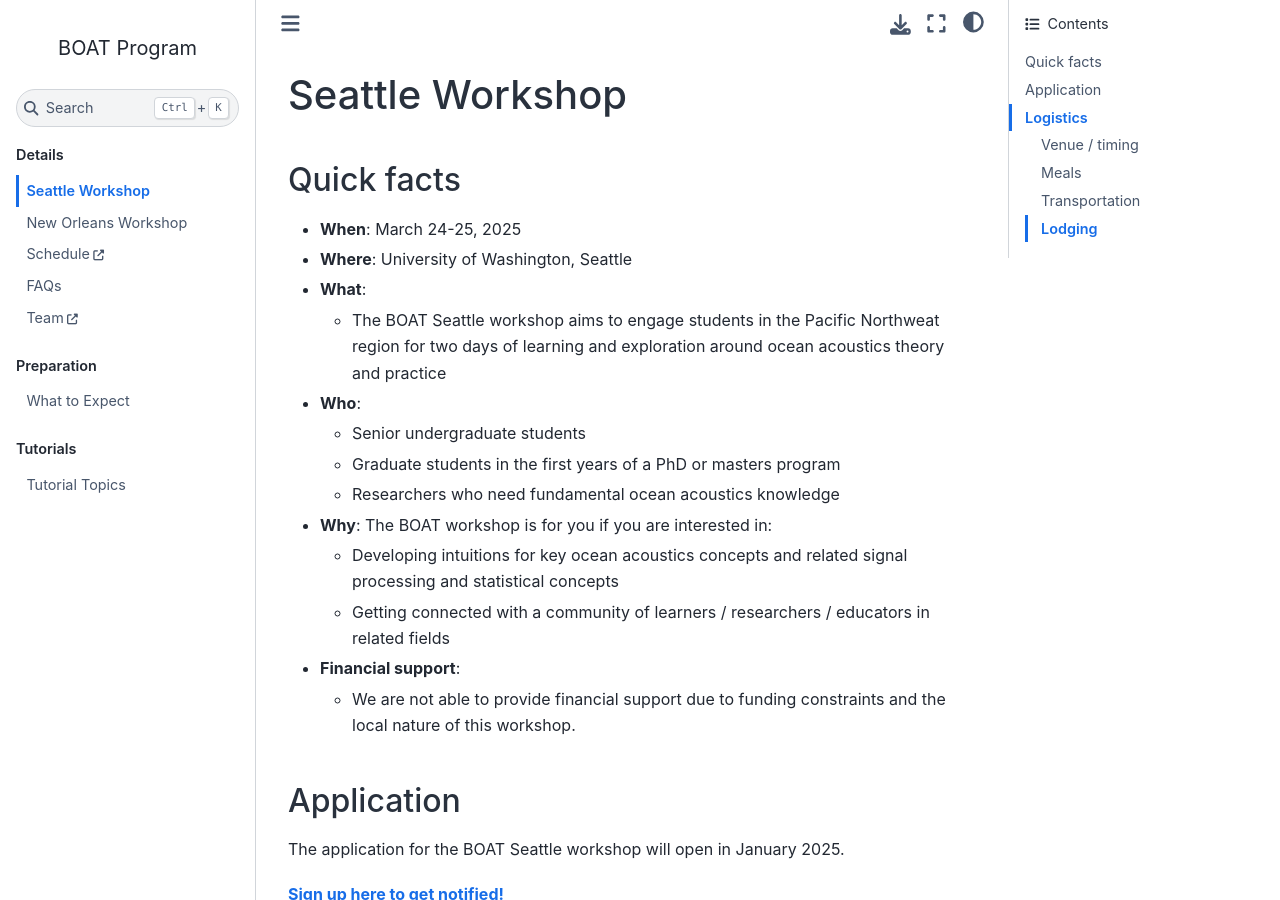
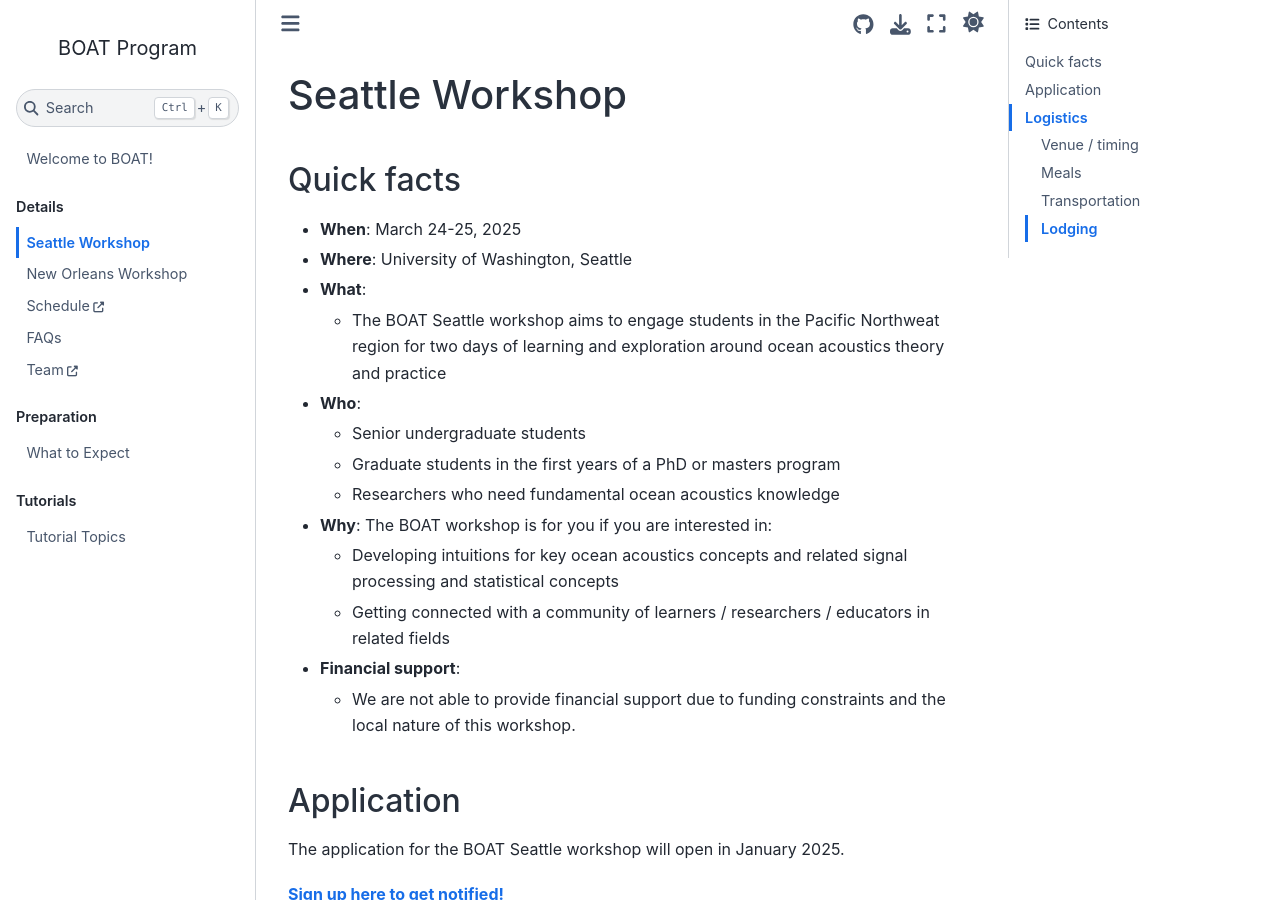
Before and after one commit to BOAT-ocean-acoustics/boat-website, a Jupyter Book: the page built from book/workshop_seattle.md, in a window 1280 px wide and 900 px high. Built offline with Jupyter Book 1.0.4 settings and Sphinx 7.4.7 and the Sphinx Book theme 1.1.4, drawn with Linux system fonts in a browser that asks for light colours; pages that are not in the unit, such as notebooks, are missing from menus.

```diff
--- a/book/_config.yml
+++ b/book/_config.yml
@@ -61,7 +61,7 @@ repository:
 bibtex_bibfiles:
   - references.bib
 sphinx:
-  # recursive_update: true
+  recursive_update: true  # needed to default to light mode
   config:
     bibtex_reference_style: author_year  # or label, super, \supercite
     nb_merge_streams: true # stdout lines combined in output
@@ -70,14 +70,14 @@ sphinx:
             - jupytext.reads
             - fmt: py:percent
     suppress_warnings: [myst.header]
-    # Fix to light mode
-    html_theme_options:
-      toggle_switch: false
-      default: light
     # Default to light mode
     # See: https://pydata-sphinx-theme.readthedocs.io/en/stable/user_guide/light-dark.html#configure-default-theme-mode
-    # html_context:
-    #   default_mode: light
+    html_context:
+      default_mode: light
+    html_theme_options:
+      navbar_end: ["navbar-icon-links"]
+
+
 
 # Add GitHub buttons to your book
 # See https://jupyterbook.org/customize/config.html#add-a-link-to-your-repository
```
